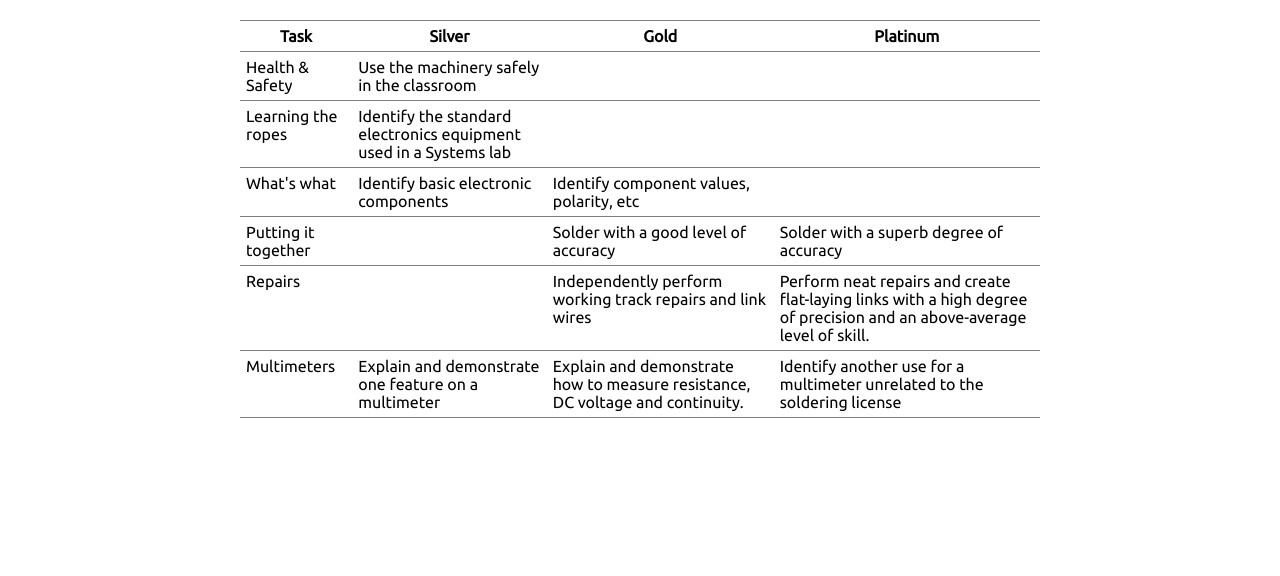
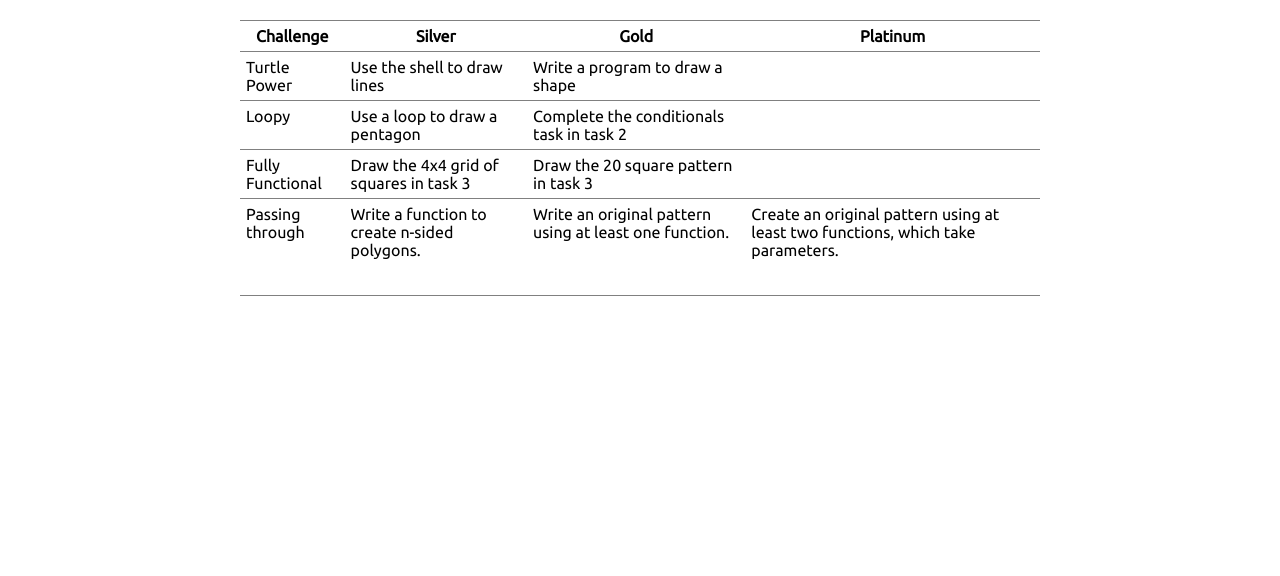
Before and after one commit to stpd11/8-CS-Turtles, a plain HTML site: page assess.html in a window 1280 px wide. Shown: the part 224-800 px from the top of the page. Drawn offline with Linux system fonts and the light colour scheme.

Commit message:
Added assessment

```diff
--- a/assess.html
+++ b/assess.html
@@ -3,7 +3,7 @@
 "http://www.w3.org/TR/xhtml1/DTD/xhtml1-strict.dtd">
 <html xmlns="http://www.w3.org/1999/xhtml" lang="en" xml:lang="en">
 <head>
-<title>Assessment - Soldering License</title>
+<title>Assessment - Turtle</title>
 <meta  http-equiv="Content-Type" content="text/html;charset=utf-8" />
 <meta  name="generator" content="Org-mode" />
 <style type="text/css">
@@ -137,7 +137,7 @@ for the JavaScript code in this tag.
 </head>
 <body>
 <div id="content">
-<h1 class="title">Assessment - Soldering License</h1>
+<h1 class="title">Assessment - Turtle</h1>
 <div id="table-of-contents">
 <h2>Table of Contents</h2>
 <div id="text-table-of-contents">
@@ -147,7 +147,7 @@ for the JavaScript code in this tag.
 </div>
 </div>
 <div class=ribbon>
-<a href="https://github.com/stsb11/soldering_license">Fork me on GitHub</a>
+<a href="https://github.com/stsb11/turtle">Fork me on GitHub</a>
 </div>
 
 <div id="outline-container-sec-1" class="outline-2 activity">
@@ -167,7 +167,7 @@ for the JavaScript code in this tag.
 </colgroup>
 <thead>
 <tr>
-<th scope="col" class="left">Task</th>
+<th scope="col" class="left">Challenge</th>
 <th scope="col" class="left">Silver</th>
 <th scope="col" class="left">Gold</th>
 <th scope="col" class="left">Platinum</th>
@@ -175,50 +175,41 @@ for the JavaScript code in this tag.
 </thead>
 <tbody>
 <tr>
-<td class="left">Health &amp; Safety</td>
-<td class="left">Use the machinery safely in the classroom</td>
-<td class="left">&#xa0;</td>
+<td class="left">Turtle Power</td>
+<td class="left">Use the shell to draw lines</td>
+<td class="left">Write a program to draw a shape</td>
 <td class="left">&#xa0;</td>
 </tr>
 </tbody>
 <tbody>
 <tr>
-<td class="left">Learning the ropes</td>
-<td class="left">Identify the standard electronics equipment used in a Systems lab</td>
-<td class="left">&#xa0;</td>
+<td class="left">Loopy</td>
+<td class="left">Use a loop to draw a pentagon</td>
+<td class="left">Complete the conditionals task in task 2</td>
 <td class="left">&#xa0;</td>
 </tr>
 </tbody>
 <tbody>
 <tr>
-<td class="left">What's what</td>
-<td class="left">Identify basic electronic components</td>
-<td class="left">Identify component values, polarity, etc</td>
+<td class="left">Fully Functional</td>
+<td class="left">Draw the 4x4 grid of squares in task 3</td>
+<td class="left">Draw the 20 square pattern in task 3</td>
 <td class="left">&#xa0;</td>
 </tr>
 </tbody>
 <tbody>
 <tr>
-<td class="left">Putting it together</td>
+<td class="left">Passing through</td>
+<td class="left">Write a function to create n-sided polygons.</td>
+<td class="left">Write an original pattern using at least one function.</td>
+<td class="left">Create an original pattern using at least two functions, which take parameters.</td>
+</tr>
+
+<tr>
 <td class="left">&#xa0;</td>
-<td class="left">Solder with a good level of accuracy</td>
-<td class="left">Solder with a superb degree of accuracy</td>
-</tr>
-</tbody>
-<tbody>
-<tr>
-<td class="left">Repairs</td>
 <td class="left">&#xa0;</td>
-<td class="left">Independently perform working track repairs and link wires</td>
-<td class="left">Perform neat repairs and create flat-laying links with a high degree of precision and an above-average level of skill.</td>
-</tr>
-</tbody>
-<tbody>
-<tr>
-<td class="left">Multimeters</td>
-<td class="left">Explain and demonstrate one feature on a multimeter</td>
-<td class="left">Explain and demonstrate how to measure resistance, DC voltage and continuity.</td>
-<td class="left">Identify another use for a multimeter unrelated to the soldering license</td>
+<td class="left">&#xa0;</td>
+<td class="left">&#xa0;</td>
 </tr>
 </tbody>
 </table>
```
Also changed, not shown: step_3.html (+4 -2 lines), 2 other files.
